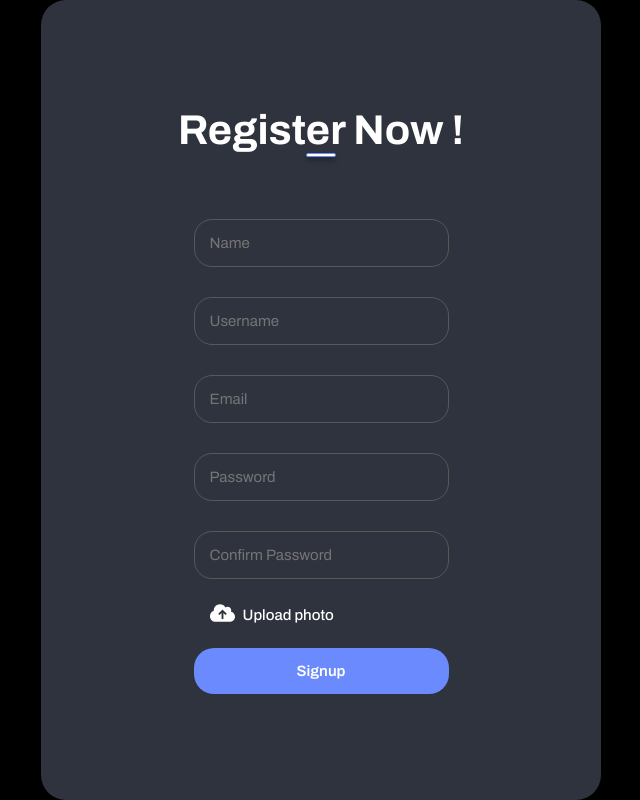
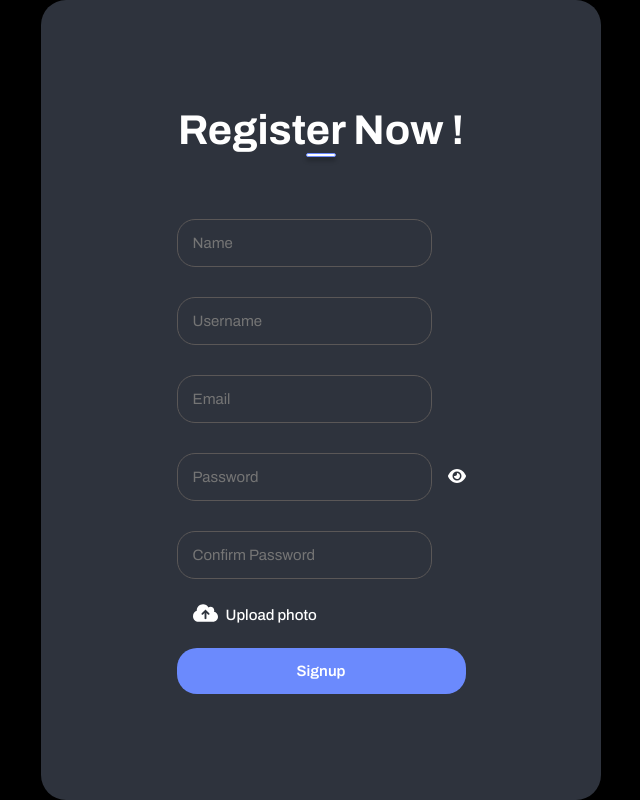
Before and after one commit to aakamshpm/chatify, a React (Vite) app: page /signup in a window 1280 px wide. Shown: the whole page, without its empty margins (319-959 px from the left). Built offline with nearby package versions, Linux system fonts and the light colour scheme; no server answers.

Commit message:
password eye button added

```diff
--- a/src/pages/Signup/Signup.jsx
+++ b/src/pages/Signup/Signup.jsx
@@ -3,6 +3,8 @@ import "./signup.scss";
 import {
   faCircleNotch,
   faCloudArrowUp,
+  faEye,
+  faEyeSlash,
 } from "@fortawesome/free-solid-svg-icons";
 import { auth, db, storage } from "../../utils/firebase";
 import { createUserWithEmailAndPassword, updateProfile } from "firebase/auth";
@@ -18,6 +20,7 @@ const Signup = () => {
   const navigate = useNavigate();
   const [img, setImg] = useState(null);
   const [errors, setErrors] = useState({});
+  const [showPassword, setShowPassword] = useState(false);
 
   useEffect(() => {
     fetch(profile)
@@ -110,14 +113,15 @@ const Signup = () => {
       newErrors.password = "Entet a valid password!";
     }
 
-    if(password !== confirmPassword) {
-      newErrors.confirmPassword = "Passwords doesn't match!"
+    if (password !== confirmPassword) {
+      newErrors.confirmPassword = "Passwords doesn't match!";
     }
 
     setErrors(newErrors);
 
-    Object.keys(newErrors).length === 0 && onSignup(displayName, userName, email, password);
-   };
+    Object.keys(newErrors).length === 0 &&
+      onSignup(displayName, userName, email, password);
+  };
 
   return (
     <div className="register">
@@ -136,10 +140,20 @@ const Signup = () => {
         <input type="email" placeholder="Email" />
         {errors.email && <span>{errors.email}</span>}
 
-        <input type="password" placeholder="Password" />
+        <div className="password-input">
+          <input
+            type={showPassword ? "text" : "password"}
+            placeholder="Password"
+          />
+          <FontAwesomeIcon
+            icon={showPassword ? faEyeSlash : faEye}
+            style={{ color: "#fff", marginLeft: "1em", cursor: "pointer" }}
+            onClick={() => setShowPassword((prev) => !prev)}
+          />
+        </div>
         {errors.password && <span>{errors.password}</span>}
 
-        <input type="password" placeholder="Confirm Password" />
+        <input type={showPassword ? "text" : "password"} placeholder="Confirm Password" />
         {errors.confirmPassword && <span>{errors.confirmPassword}</span>}
 
         <input
```
